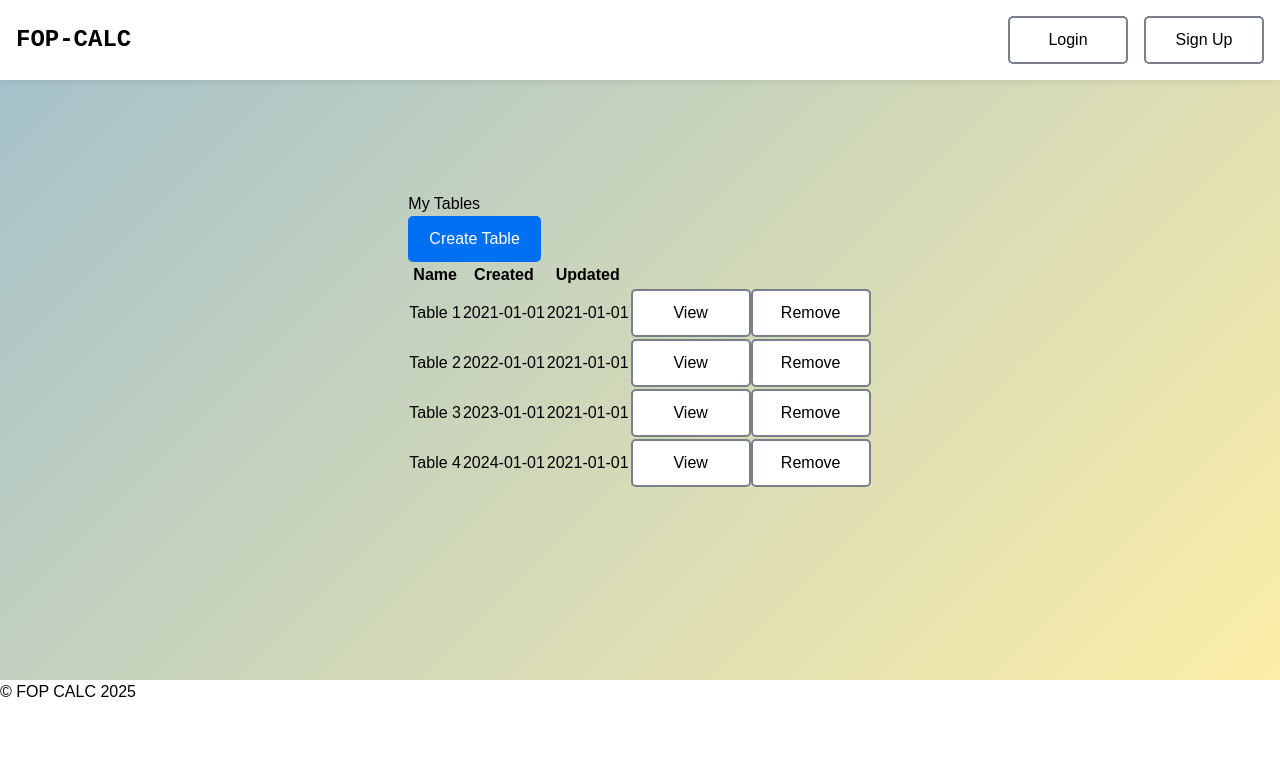
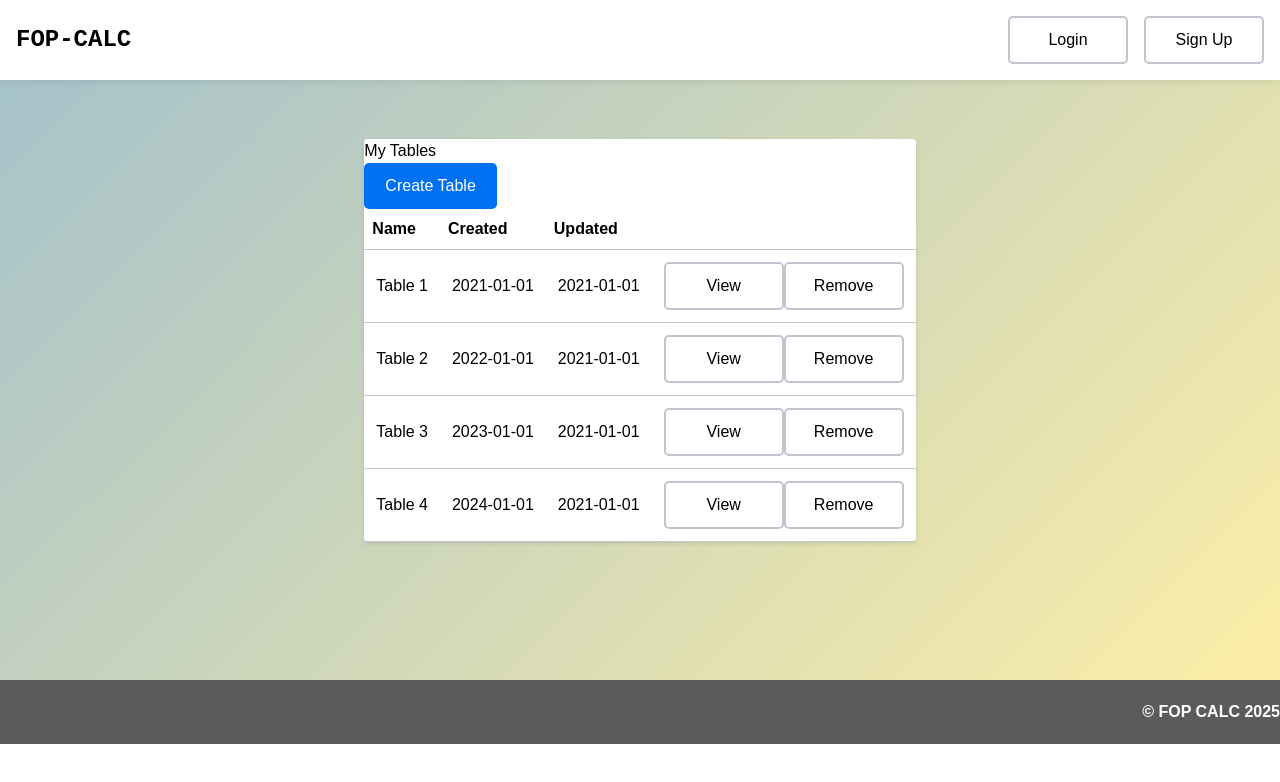
Before and after one commit to CrazzzzyDiamond/fop_app, a Next.js app: page /my-tables in a window 1280 px wide. Shown: the top 782 px of the page. Built offline with nearby package versions, Linux system fonts and the light colour scheme.

Commit message:
feat: all components css modules refactor

```diff
--- a/src/app/globals.css
+++ b/src/app/globals.css
@@ -7,8 +7,8 @@
   --foreground: #171717;
   --blue: #0070f3;
   --blue-hover: #0366d6;
-  --grey: #797f8b;
-  --grey-hover: #6c737c;
+  --grey: #c0c5cf;
+  --grey-hover: #aaafb9;
 }
 
 @media (prefers-color-scheme: dark) {
--- /dev/null
+++ b/src/components/Footer/footer.module.css
@@ -0,0 +1,11 @@
+.footer {
+    background-color: #5b5b5b;
+    color: #fff;
+    padding: 20px 0;
+    font-weight: bold;
+}
+
+.footerContainer {
+    max-width: 1400px;
+    text-align: right;
+}
--- a/src/components/Footer/index.tsx
+++ b/src/components/Footer/index.tsx
@@ -1,7 +1,9 @@
+import s from './footer.module.css';
+
 const Footer = () => {
     return (
-        <footer className="bg-gray-800 text-white p-4">
-            <div className="container mx-auto text-right">
+        <footer className={s.footer}>
+            <div className={s.footerContainer}>
                 <p>&copy; FOP CALC 2025</p>
             </div>
         </footer>
--- a/src/components/Paper/index.tsx
+++ b/src/components/Paper/index.tsx
@@ -1,4 +1,5 @@
-import cn from '@/utils/cn';
+import { clsx } from 'clsx';
+import s from './paper.module.css';
 
 interface PaperProps {
     children: React.ReactNode;
@@ -13,9 +14,11 @@ const Paper = ({
 }: PaperProps) => {
     return (
         <div
-            className={cn(`
-                p-6 bg-white shadow-md rounded-md
-            `, variant === 'densed' && 'pt-4 pb-4', className)}
+            className={clsx(
+                s.paper,
+                variant === 'densed' && s.paperDensed,
+                className,
+            )}
         >
             {children}
         </div>
--- /dev/null
+++ b/src/components/Paper/paper.module.css
@@ -0,0 +1,10 @@
+.paper {
+    background-color: #fff;
+    border-radius: 4px;
+    box-shadow: 0 2px 4px 0 rgba(0, 0, 0, 0.1);
+    padding: 20;
+}
+
+.paperDensed {
+    padding: 10px;
+}
--- a/src/components/Table/index.tsx
+++ b/src/components/Table/index.tsx
@@ -1,4 +1,5 @@
-import cn from '@/utils/cn';
+import { clsx } from 'clsx';
+import s from './table.module.css';
 
 interface TableProps {
     children: React.ReactNode;
@@ -6,9 +7,9 @@ interface TableProps {
 
 export const Table = ({ children } : TableProps) => {
     return (
-        <div className="block max-w-full overflow-x-auto overflow-y-hidden">
+        <div className={s.tableWrapper}>
             <table
-                className="w-full"
+                className={s.table}
             >
                 {children}
             </table>
@@ -29,10 +30,9 @@ export const TableHeadCell = ({
 } : TableHeadProps) => {
     return (
         <th
-            className={cn(`
-                    text-left px-4 py-4 border-b transition
-                `,
-                canSort && `cursor-pointer hover:bg-gray-100`
+            className={clsx(
+                s.tableHeadCell,
+                canSort && s.tableHeadCellWithSort,
             )}
             onClick={onClick}
         >
@@ -54,11 +54,7 @@ export const TableCell = ({
 } : TableCellProps) => {
     return (
         <td
-            className={cn(`
-                border-b px-4 py-4
-                `, onClick && `cursor-pointer hover:bg-gray-100`,
-                className
-            )}
+            className={clsx(s.tableCell, className)}
             onClick={onClick}
         >
             {children}
--- /dev/null
+++ b/src/components/Table/table.module.css
@@ -0,0 +1,32 @@
+.tableWrapper {
+    max-width: 100%;
+    overflow-x: auto;
+    overflow-y: auto;
+}
+
+.table {
+    width: 100%;
+    border-collapse: collapse;
+    border-spacing: 0;
+}
+
+.tableHeadCell {
+    text-align: left;
+    padding: 8px;
+    border-bottom: 1px solid var(--grey);
+    transition: background-color 0.3s ease;
+}
+
+.tableHeadCellWithSort {
+    cursor: pointer;
+}
+
+.tableHeadCellWithSort:hover {
+    background-color: var(--grey);
+    color: #fff;
+}
+
+.tableCell {
+    padding: 12px;
+    border-bottom: 1px solid var(--grey);
+}
--- a/src/components/TextInut/index.tsx
+++ b/src/components/TextInut/index.tsx
@@ -1,3 +1,5 @@
+import s from './textInput.module.css';
+
 interface TextInutProps {
     placeholder: string;
     type?: string;
@@ -9,10 +11,7 @@ const TextInut = ({
  }: TextInutProps) => {
     return (
         <input
-            className="
-            w-full px-3 py-2 border border-gray-300 rounded-md focus:outline-none
-            focus:border-blue-500 mb-3
-            "
+            className={s.textInput}
             placeholder={placeholder}
             type={type}
         />
--- /dev/null
+++ b/src/components/TextInut/textInput.module.css
@@ -0,0 +1,8 @@
+.textInput {
+    width: 100%;
+    padding: 10px;
+    border: 1px solid var(--grey);
+    border-radius: 5px;
+    margin-bottom: 10px;
+    margin-bottom: 16px;
+}
```
